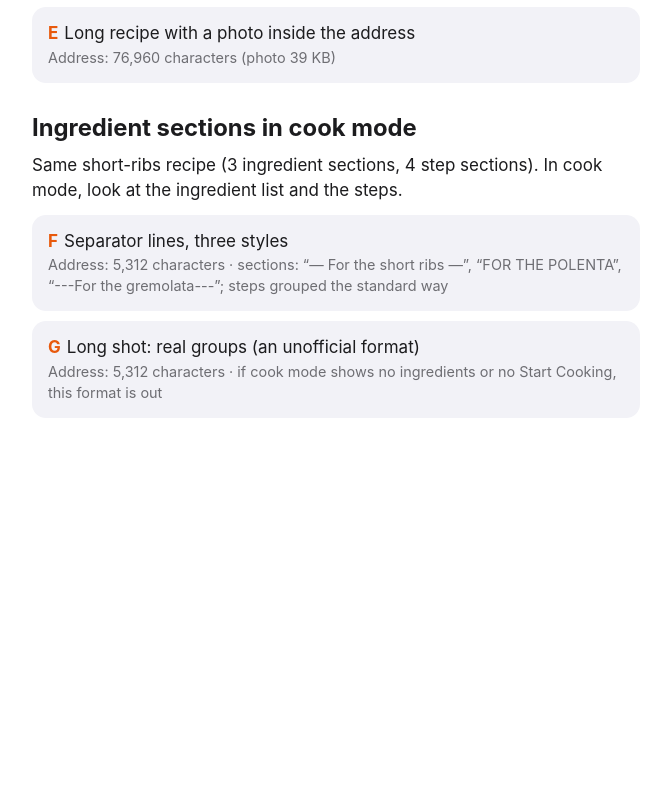
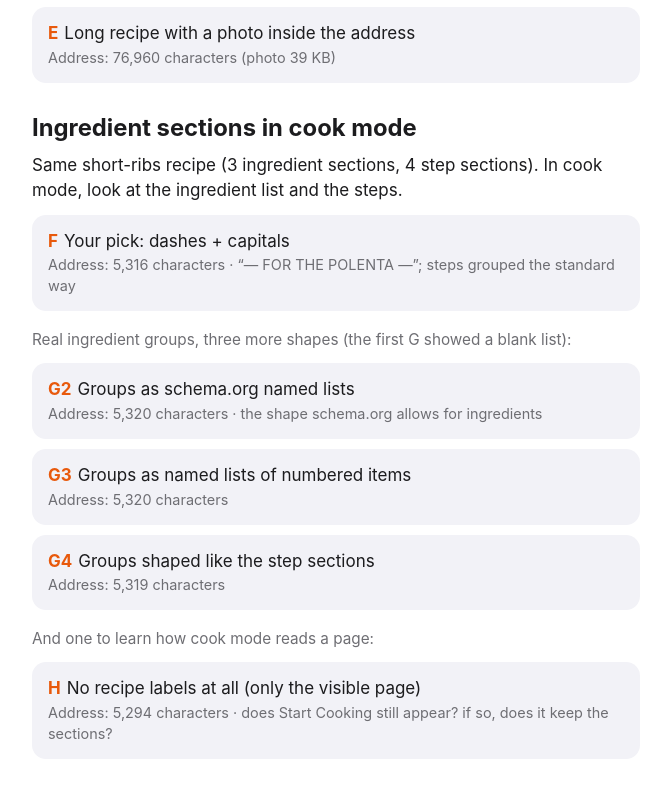
Before and after one commit to pharoh11/whatsdinner-cook, a plain HTML site: page test.html in a window 1280 px wide. Shown: the part 622-1420 px from the top of the page, without its empty margins (304-975 px from the left). Before the commit the page ends 1098 px from the top, so only its background shows below. Drawn offline with Linux system fonts and the light colour scheme.

Commit message:
Tests: F = picked separator style (dashes + capitals); G2–G4 = ingredient groups as ItemList / ListItem / section shapes; H = no labels
Co-Authored-By: Claude Opus 5.5 <noreply@anthropic.com>

```diff
--- a/test.html
+++ b/test.html
@@ -33,8 +33,13 @@ a.test[aria-disabled=true]{opacity:.5;pointer-events:none}
 
 <h1 style="margin-top:28px">Ingredient sections in cook mode</h1>
 <p>Same short-ribs recipe (3 ingredient sections, 4 step sections). In cook mode, look at the ingredient list and the steps.</p>
-<a class="test" id="F" aria-disabled="true"><b>F</b>Separator lines, three styles<span>Preparing…</span></a>
-<a class="test" id="G" aria-disabled="true"><b>G</b>Long shot: real groups (an unofficial format)<span>Preparing…</span></a>
+<a class="test" id="F" aria-disabled="true"><b>F</b>Your pick: dashes + capitals<span>Preparing…</span></a>
+<p class="muted" style="margin-top:18px">Real ingredient groups, three more shapes (the first G showed a blank list):</p>
+<a class="test" id="G2" aria-disabled="true"><b>G2</b>Groups as schema.org named lists<span>Preparing…</span></a>
+<a class="test" id="G3" aria-disabled="true"><b>G3</b>Groups as named lists of numbered items<span>Preparing…</span></a>
+<a class="test" id="G4" aria-disabled="true"><b>G4</b>Groups shaped like the step sections<span>Preparing…</span></a>
+<p class="muted" style="margin-top:18px">And one to learn how cook mode reads a page:</p>
+<a class="test" id="H" aria-disabled="true"><b>H</b>No recipe labels at all (only the visible page)<span>Preparing…</span></a>
 
 <script src="recipes.js"></script>
 <script>
@@ -86,12 +91,12 @@ a.test[aria-disabled=true]{opacity:.5;pointer-events:none}
   packSqueezed(R.chili).then(function (u) { arm('B', u, ' · recipe appears just after the page loads'); });
   packPlain(R.chili).then(function (u) { arm('C', u, ' · recipe appears while the page loads'); });
   packPlain(R.shortRibs).then(function (u) { arm('D', u); });
-  packPlain(Object.assign({}, R.shortRibs, { x: { sep: 'mixed', sections: true } })).then(function (u) {
-    arm('F', u, ' \u00b7 sections: \u201c\u2014 For the short ribs \u2014\u201d, \u201cFOR THE POLENTA\u201d, \u201c---For the gremolata---\u201d; steps grouped the standard way');
-  });
-  packPlain(Object.assign({}, R.shortRibs, { x: { groups: true, sections: true } })).then(function (u) {
-    arm('G', u, ' \u00b7 if cook mode shows no ingredients or no Start Cooking, this format is out');
-  });
+  function ribs(x, id, note) { packPlain(Object.assign({}, R.shortRibs, { x: x })).then(function (u) { arm(id, u, note); }); }
+  ribs({ sep: 'dashcaps', sections: true }, 'F', ' \u00b7 \u201c\u2014 FOR THE POLENTA \u2014\u201d; steps grouped the standard way');
+  ribs({ groups: 'itemlist', sections: true }, 'G2', ' \u00b7 the shape schema.org allows for ingredients');
+  ribs({ groups: 'listitem', sections: true }, 'G3');
+  ribs({ groups: 'section', sections: true }, 'G4');
+  ribs({ nolabels: true }, 'H', ' \u00b7 does Start Cooking still appear? if so, does it keep the sections?');
   var photo = testPhoto();
   var withPhoto = Object.assign({}, R.shortRibs, { img: photo });
   packPlain(withPhoto).then(function (u) {
```
Also changed, not shown: index.html (+17 -8 lines).
